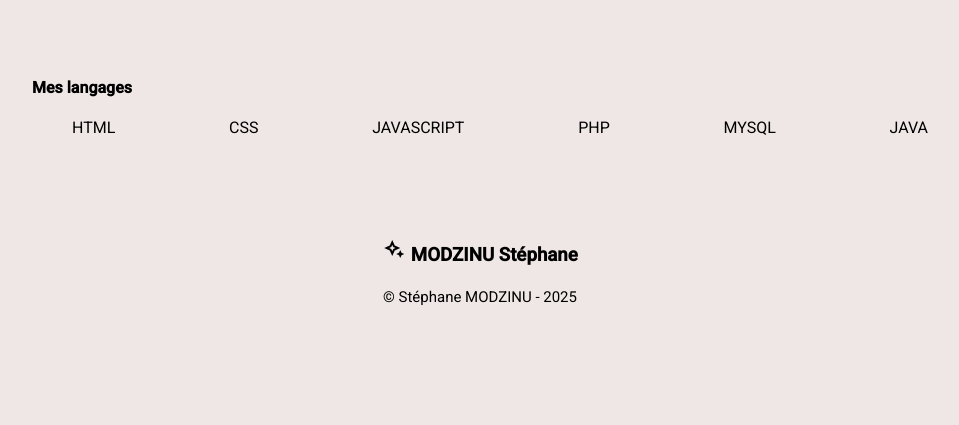
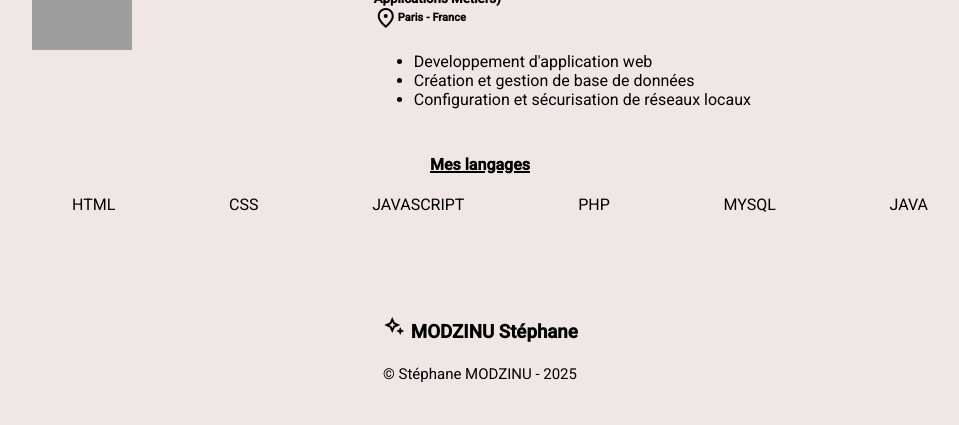
Before and after one commit to Stephanemdz/portfolio_mdz, a PHP site: page / in a window 1280 px wide. Shown: the part 2073-2498 px from the top of the page, without its empty margins (160-1119 px from the left). Before the commit the page ends 2378 px from the top, so only its background shows below. Run offline with PHP 8.4, Linux system fonts and the light colour scheme; grey boxes are pictures that could not be loaded.

Commit message:
add section études & optimized css

```diff
--- a/CSS/style.css
+++ b/CSS/style.css
@@ -59,6 +59,11 @@ header .header-left small {
   display:flex;
   align-items:center;
 }
+.education small {
+  font-weight: bold;
+  display:flex;
+  align-items:center;
+}
 header .header-left h1 {
   font-size: 35px;
   font-weight: 300;
@@ -102,7 +107,7 @@ header .header-left .links a span {
   margin-right: 40px;
 }
 .images .image-card .image-left img {
-  width: 400px;
+  width: 250px;
 }
 
 footer {
@@ -128,6 +133,27 @@ footer p {
 }
 .imgapp:hover{
   transform: scale(1.1);
+}
+.education {
+  margin-top: 60px;
+}
+.education .image-card {
+  display:flex;
+  align-items:center;
+  margin-bottom: 30px;
+}
+.education .image-card .image-left {
+  margin-right: 10px;
+}
+.education .image-card .image-left img {
+  width: 30%;
+}
+h4{
+  text-align: center;
+  text-decoration: underline 2px;
+}
+.menu ul{
+  text-decoration: underline 2px;
 }
 
 @media screen and (max-width: 880px) {
@@ -158,7 +184,6 @@ footer p {
 nav{
   justify-content: space-between;
   flex-direction: row;
-
 }
 
 
--- a/index.html
+++ b/index.html
@@ -10,7 +10,7 @@
     <link rel="shortcut icon" href="favicon/logoportfolio2.png" type="image/x-icon">
 </head>
 <body>
-    <nav>
+    <nav class="menu">
       <h1>
         <span class="material-symbols-outlined">
           developer_mode_tv
@@ -136,6 +136,67 @@
         </div>
       </div>
     </section>
+    <section class="education">
+      <h4>
+        Mes études
+      </h4>
+      <div class="image-card">
+        <div class="image-left">
+          <img
+            src="https://i.hellowork.com/FuFD68A-e7HDnfHgAKpG9oZse1tMnEpJH3j3P8qTOmg/w:300/h:200/rt:fit/g:sm/bG9jYWw6Ly8vZWR0ZWNoL2V0YWJsaXNzZW1lbnQvbG9nby8xMTE0L2EwMWUyYWU1LWJhNGYtNDc1Zi1iMmE2LWJmODliMzcyZDFlYS5zdmc.svg"
+            alt="ITIC Paris"
+          />
+        </div>
+        <div class="image-right">
+          <h1><a href="#">ITIC Paris</a></h1>
+          <h5>
+            BTS SIO (Services Informatiques aux Organisations) option SLAM (Sollutions Logicielles et Applications Métiers)<br>
+            <small
+          ><span class="material-symbols-outlined">
+            location_on
+          </span>
+          Paris - France
+        </small>
+          </h5>
+          <p>
+            <ul>
+              <li>Developpement d'application web</li>
+              <li>Création et gestion de base de données</li>
+              <li>Configuration  et sécurisation de réseaux locaux</li>
+            </ul>
+          </p>
+        </div>
+      </div>
+
+      <!-- <div class="image-card">
+        <div class="image-left">
+          <img
+            src="https://www.univ-lille.fr/fileadmin/_processed_/0/b/csm_Logo.sans.baseline-Horizontal-CMJN-Noir_12d07ae56a.png"
+            alt="Université de Lille"
+          />
+        </div>
+        <div class="image-right">
+          <h1><a href="#">Université de Lille</a></h1>
+          <h5>
+            Economie et Gestion<br>
+            <small
+          ><span class="material-symbols-outlined">
+            location_on
+          </span>
+          Lille - France
+        </small>
+          </h5>
+          <p>
+            <ul>
+              <li>mathématiques pour l'économie et la gestion</li>
+              <li>Microéconomie et macroéconomie</li>
+              <li>Comptabilité</li>
+              <li>Gestion des entreprises</li>
+            </ul>
+          </p>
+        </div>
+      </div> -->
+    </section>
     <section class="langage" id="langages">
       <h4>
         Mes langages
--- a/projet_java_app.html
+++ b/projet_java_app.html
@@ -13,7 +13,7 @@
 </head>
 <body>
     <header>
-        <nav>
+        <nav class="menu">
             <h1>
                 <span class="material-symbols-outlined">
                   developer_mode_tv
```
Also changed, not shown: prototype.html (+9 -2 lines).
